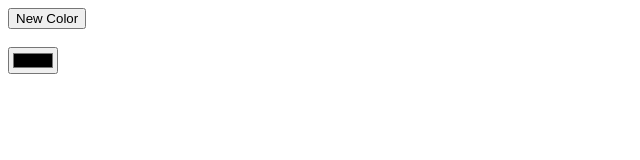
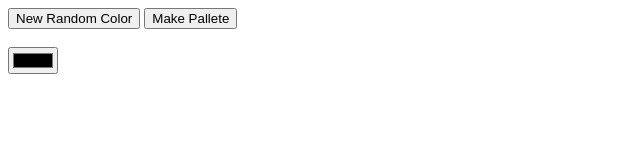
Before and after one commit to reetus-dwai/Pallete-maker, a plain HTML site: page index.html in a window 1280 px wide. Shown: the whole page, without its empty margins (0-640 px from the left). Drawn offline with Linux system fonts and the light colour scheme.

Commit message:
Update index.html

```diff
--- a/index.html
+++ b/index.html
@@ -5,10 +5,12 @@
 		<title>Pallete maker</title>
 	</head>
 	<body>
-		<button onclick='newColor()'>New Color</button>
+		<button onclick='newColor()'>New Random Color</button>
+		<button onclick='showHex()'>Make Pallete</button>
 		<br><br>
 		<input type='color'>
 		<div id='this'></div>
+		<div id='that'><br><br><p id='final'></p></div>
 		<script src='script.js'></script>
 	</body>
 </html>
```
